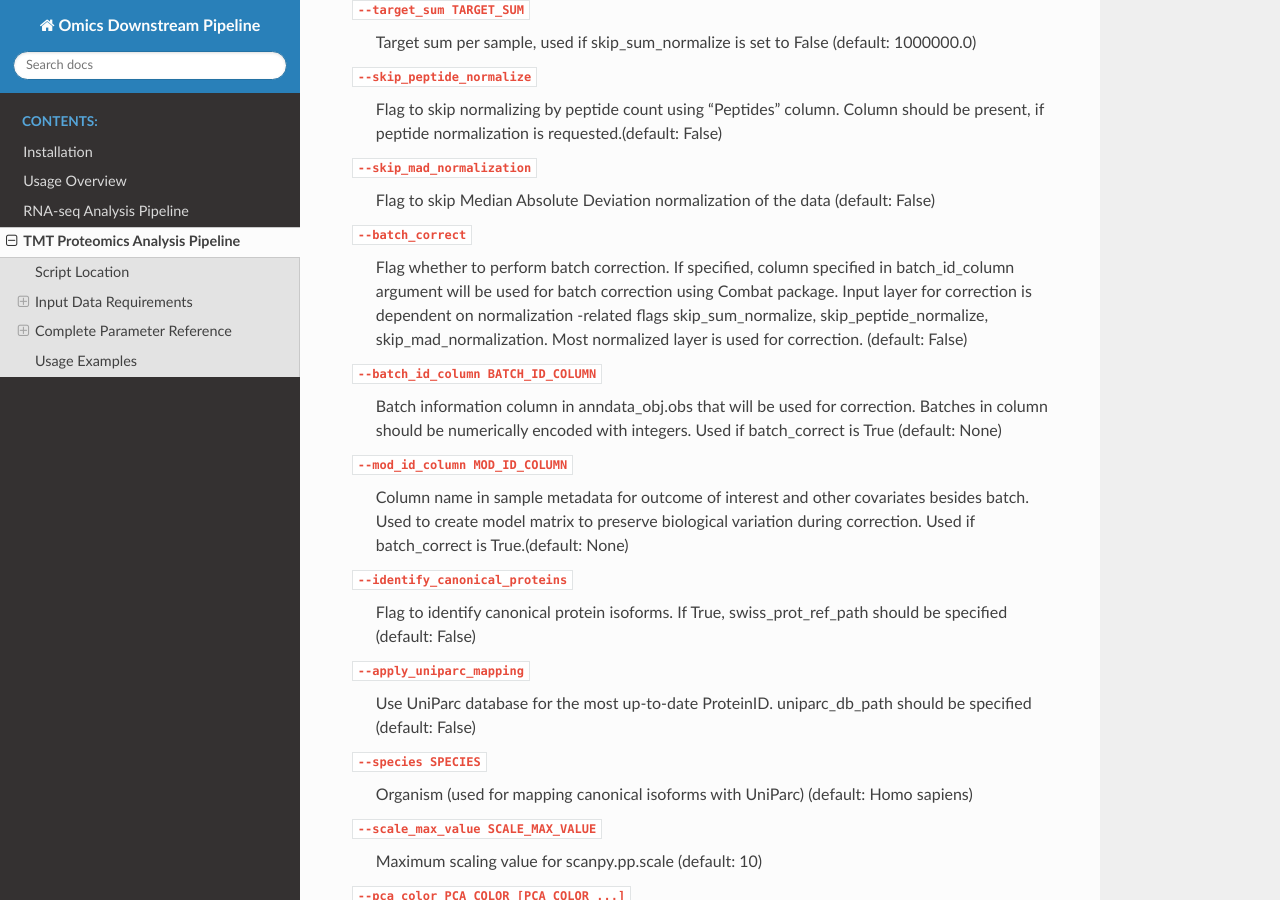
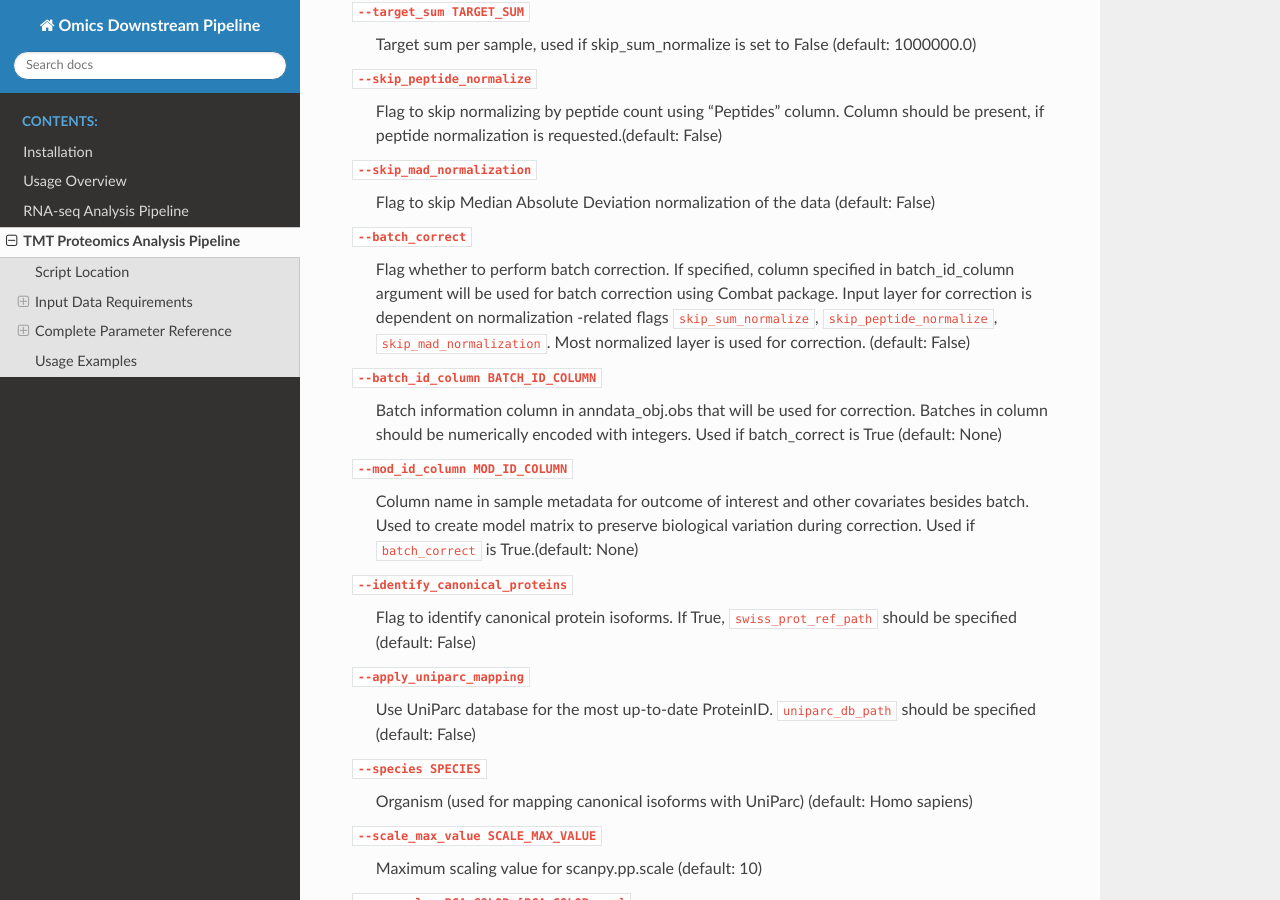
Before and after one commit to StanislavBratchikov/pipeline_documentation_public, a Sphinx documentation site: the page built from docs/tmt.rst, in a window 1280 px wide and 900 px high, scrolled down 2582 px. Built offline with Sphinx 7.4.7 and the Read the Docs theme 3.1.0, drawn with Linux system fonts in a browser that asks for light colours; some of the changed text lies outside the part shown.

Commit message:
edits...edits...edits

```diff
--- a/docs/tmt.rst
+++ b/docs/tmt.rst
@@ -62,10 +62,10 @@ Preprocessing Parameters
     Path to the expression data file. The file must include a "ProteinID" column containing protein identifiers and additional columns for each sample, where rows represent protein expression levels.
 
 ``--protein_metadata_path PROTEIN_METADATA_PATH``
-    Path to the protein metadata file. The file must include ProteinID column same as in expression data file. "GeneSymbol" should contain corresponding gene names for each protein. "Peptides" column with number of unique peptides used for detection should be present in the file, if peptide normalization is requested. If user wants to identify canonical isoforms using UniParc,"Sequence" column must be present. Rows must contain information on peptides used for detection of a given protein in following format. Ex. ("{{'Peptide_A','Peptide_B'}}")
+    Path to the protein metadata file. The file must include ProteinID column same as in expression data file. ``GeneSymbol`` should contain corresponding gene names for each protein. ``Peptides`` column with number of unique peptides used for detection should be present in the file, if peptide normalization is requested. If user wants to identify canonical isoforms using UniParc,``Sequence`` column must be present. Rows must contain information on peptides used for detection of a given protein in following format. Ex. ("{{'Peptide_A','Peptide_B'}}")
 
 ``--sample_metadata_path SAMPLE_METADATA_PATH``
-    Path to the sample metadata file. The file must include "TMT ID" column specifying sample names.
+    Path to the sample metadata file. The file must include ``TMT ID`` column specifying sample names.
 
 ``--preprocessing_output_dir PREPROCESSING_OUTPUT_DIR``
     Directory where preprocessing results will be saved
@@ -104,19 +104,19 @@ Preprocessing Parameters
     Flag to skip Median Absolute Deviation normalization of the data (default: False)
 
 ``--batch_correct``
-    Flag whether to perform batch correction. If specified, column specified in batch_id_column argument will be used for batch correction using Combat package. Input layer for correction is dependent on normalization -related flags skip_sum_normalize, skip_peptide_normalize, skip_mad_normalization. Most normalized layer is used for correction. (default: False)
+    Flag whether to perform batch correction. If specified, column specified in batch_id_column argument will be used for batch correction using Combat package. Input layer for correction is dependent on normalization -related flags ``skip_sum_normalize``, ``skip_peptide_normalize``, ``skip_mad_normalization``. Most normalized layer is used for correction. (default: False)
 
 ``--batch_id_column BATCH_ID_COLUMN``
     Batch information column in anndata_obj.obs that will be used for correction. Batches in column should be numerically encoded with integers. Used if batch_correct is True (default: None)
 
 ``--mod_id_column MOD_ID_COLUMN``
-    Column name in sample metadata for outcome of interest and other covariates besides batch. Used to create model matrix to preserve biological variation during correction. Used if batch_correct is True.(default: None)
+    Column name in sample metadata for outcome of interest and other covariates besides batch. Used to create model matrix to preserve biological variation during correction. Used if ``batch_correct`` is True.(default: None)
 
 ``--identify_canonical_proteins``
-    Flag to identify canonical protein isoforms. If True, swiss_prot_ref_path should be specified (default: False)
+    Flag to identify canonical protein isoforms. If True, ``swiss_prot_ref_path`` should be specified (default: False)
 
 ``--apply_uniparc_mapping``
-    Use UniParc database for the most up-to-date ProteinID. uniparc_db_path should be specified (default: False)
+    Use UniParc database for the most up-to-date ProteinID. ``uniparc_db_path`` should be specified (default: False)
 
 ``--species SPECIES``
     Organism (used for mapping canonical isoforms with UniParc) (default: Homo sapiens)
@@ -182,13 +182,13 @@ Enrichment Analysis Parameters
     Directory containing enrichment analysis databases (.gmt files) (default ../DE_pipelines/../ref_files/human/human_enrichr_databases/)
 
 ``--logfc_enrich LOGFC_ENRICH``
-    Log2 fold change threshold for enrichment analysis. If not specified, logfc_threshold value is used (default: value passed to logfc_threshold)
+    Log2 fold change threshold for enrichment analysis. If not specified, ``logfc_threshold`` value is used (default: value passed to logfc_threshold)
 
 ``--pval_enrich PVAL_ENRICH``
-    P-value threshold for enrichment analysis. If not specified, pval_threshold value is used (default: value passed to pval_threshold)
+    P-value threshold for enrichment analysis. If not specified, ``pval_threshold`` value is used (default: value passed to pval_threshold)
 
 ``--pval_enrich_column {adj.P.Val,P.Value}``
-    P-value column to use for enrichment analysis either "adj.P.Val" or "P.Value" (default: "adj.P.Val")
+    P-value column to use for enrichment analysis either ``adj.P.Val`` or ``P.Value`` (default: adj.P.Val)
 
 ``--min_size MIN_SIZE``
     Minimum allowed number of genes from gene set that are also in the dataset in gseapy.prerank function (default: 15)
```
Also changed, not shown: docs/rnaseq.rst (+8 -8 lines).
